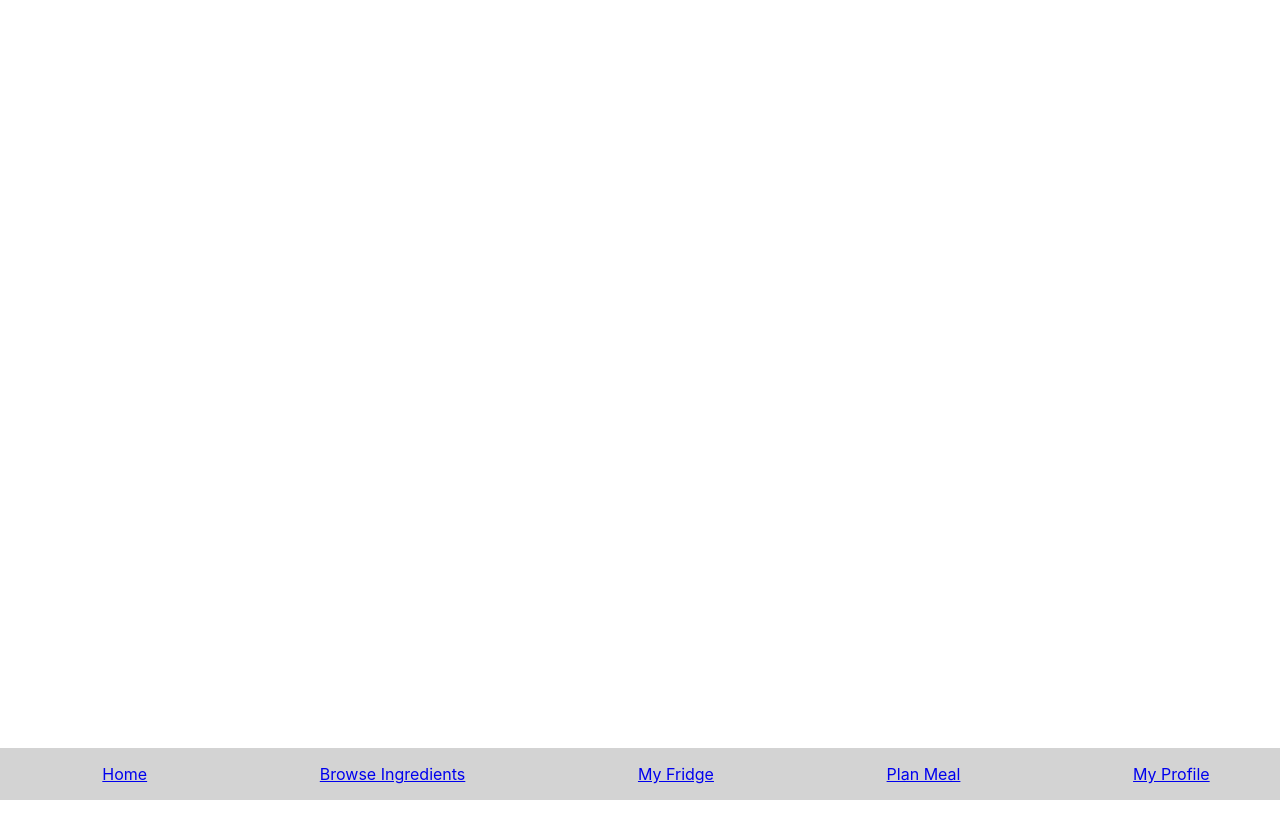
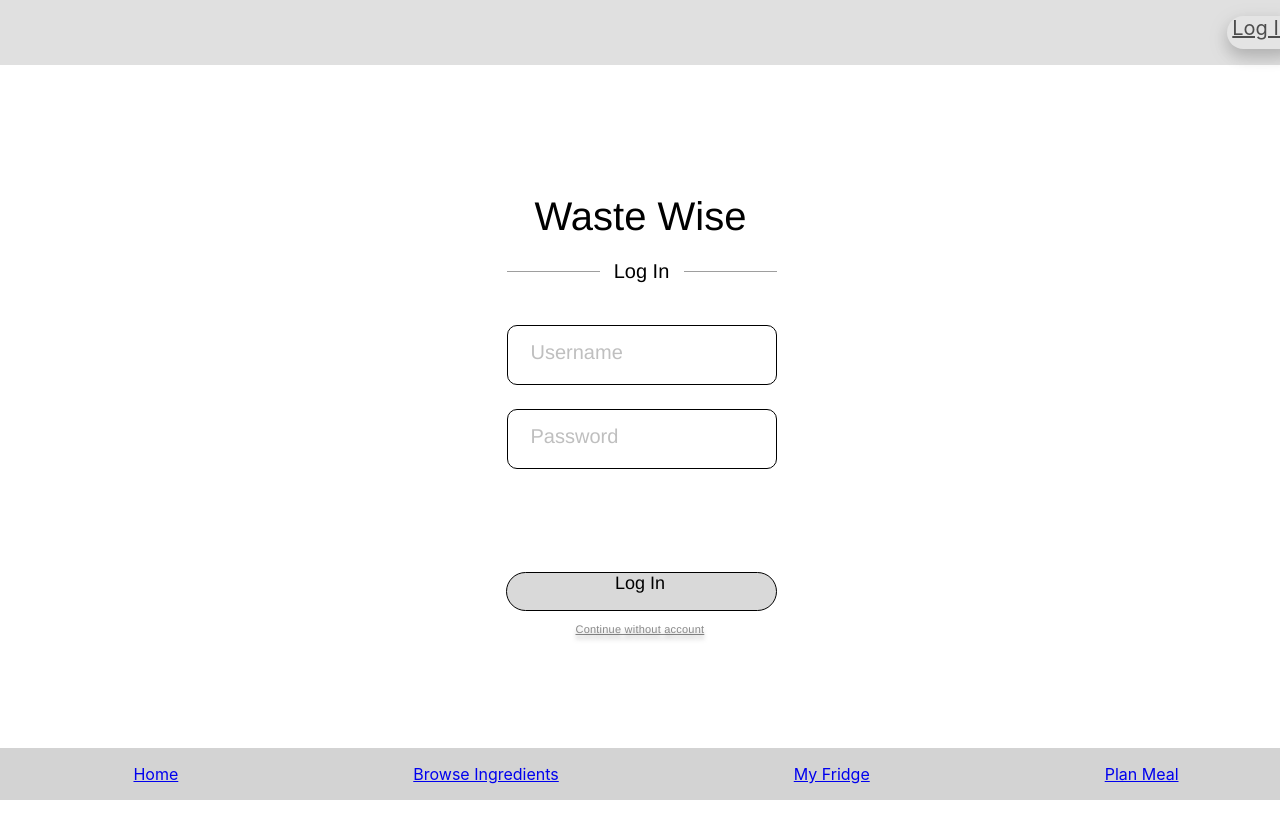
Before and after one commit to agiledev-students-fall2023/4-final-project-agile-architects-1, a React (Create React App) app in the folder front-end/: page /login in a window 1280 px wide. Shown: the top 838 px of the page. Before the commit the page ends 800 px from the top, so only its background shows below. Built offline with nearby package versions, Linux system fonts and the light colour scheme; grey boxes are pictures that could not be loaded.

Commit message:
Adding login page and top nav bar

```diff
--- a/front-end/src/App.css
+++ b/front-end/src/App.css
@@ -7,3 +7,25 @@
     position: absolute;
     bottom: 0;
 }
+
+.Top-Nav{
+    justify-content: space-around;
+    display: flex;
+    padding: 1rem;
+    background-color: lightgrey;
+    opacity: .7;
+    width: 100%;
+    position: absolute;
+    top: 0;
+}
+
+.login-button {
+    background-color: rgb(143, 143, 143);
+    color: black;
+    text-align: center;
+    font-size: 20px;
+    border-radius: 10px;
+    box-shadow: 0 8px 16px 0 rgba(0,0,0,0.2), 0 6px 20px 0 rgba(0,0,0,0.19);
+    position: relative;
+    margin-left: auto;
+}
--- a/front-end/src/App.js
+++ b/front-end/src/App.js
@@ -8,6 +8,7 @@ import MyFridge from './routes/MyFridge';
 import MyProfile from './routes/MyProfile';
 import PlanMeal from './routes/PlanMeal';
 import BrowseIngredients from './routes/Ingredients';
+import Login from './routes/Login';
 
 function App() {
     return (
@@ -18,16 +19,24 @@ function App() {
                 <Route path="/fridge" element={<MyFridge />} />
                 <Route path="/plan" element={<PlanMeal />} />
                 <Route path="/profile" element={<MyProfile />} />
+                <Route path="/login" element={<Login />} />
+
             </Routes>
+            <div className="Top-Nav">
+                <Link className="login-button" to="/login">Log In</Link>
+            </div>
 
             <nav className="Navigation-Bar">
                 <Link className="nav-item" to="/">Home</Link>
                 <Link className="nav-item" to="/browse">Browse Ingredients</Link>
                 <Link className="nav-item" to="/fridge">My Fridge</Link>
                 <Link className="nav-item" to="/plan">Plan Meal</Link>
-                <Link className="nav-item" to="/profile">My Profile</Link>
+
             </nav>
+
+
         </Router>
+
     );
 }
 
--- /dev/null
+++ b/front-end/src/routes/Login.css
@@ -0,0 +1,207 @@
+.log-in {
+    background-color: #ffffff;
+    display: flex;
+    flex-direction: row;
+    justify-content: center;
+    width: 100%;
+  }
+
+  .log-in .div {
+    background-color: #ffffff;
+    height: 852px;
+    position: relative;
+    width: 393px;
+  }
+
+  .log-in .login-page {
+    height: 106px;
+    left: 62px;
+    position: absolute;
+    top: 194px;
+    width: 275px;
+  }
+
+  .log-in .text-wrapper-2 {
+    color: #000000;
+    font-family: "Inter-Regular", Helvetica;
+    font-size: 40px;
+    font-weight: 400;
+    left: 0;
+    letter-spacing: 0;
+    line-height: normal;
+    position: absolute;
+    text-align: center;
+    top: 0;
+    white-space: nowrap;
+    width: 270px;
+  }
+
+  .log-in .overlap-group {
+    height: 40px;
+    left: 1px;
+    position: absolute;
+    top: 66px;
+    width: 270px;
+  }
+
+  .log-in .text-wrapper-3 {
+    color: #000000;
+    font-family: "Inter-Regular", Helvetica;
+    font-size: 20px;
+    font-weight: 400;
+    left: 0;
+    letter-spacing: 0;
+    line-height: normal;
+    position: absolute;
+    text-align: center;
+    top: 0;
+    width: 270px;
+  }
+
+  .log-in .line {
+    height: 1px;
+    left: 0;
+    object-fit: cover;
+    position: absolute;
+    top: 11px;
+    width: 93px;
+  }
+
+  .log-in .img {
+    height: 1px;
+    left: 177px;
+    object-fit: cover;
+    position: absolute;
+    top: 11px;
+    width: 93px;
+  }
+
+  .log-in .post-meal-invite {
+    height: 37px;
+    left: 62px;
+    position: absolute;
+    top: 572px;
+    width: 271px;
+  }
+
+  .log-in .overlap {
+    background-color: #d9d9d9;
+    border: 1px solid;
+    border-color: #000000;
+    border-radius: 72px;
+    height: 37px;
+    position: relative;
+    width: 269px;
+  }
+
+  .log-in .text-wrapper-4 {
+    color: #000000;
+    font-family: "Inter-Regular", Helvetica;
+    font-size: 18px;
+    font-weight: 400;
+    height: 34px;
+    left: 83px;
+    letter-spacing: 0;
+    line-height: normal;
+    position: absolute;
+    text-align: center;
+    top: 0;
+    width: 101px;
+  }
+
+  .log-in .username-input {
+    height: 58px;
+    left: 63px;
+    position: absolute;
+    top: 325px;
+    width: 270px;
+  }
+
+  .log-in .overlap-2 {
+    border-radius: 10px;
+    height: 58px;
+    position: relative;
+    width: 268px;
+  }
+
+  .log-in .text-wrapper-5 {
+    color: #bfbfbf;
+    font-family: "Mallanna-Regular", Helvetica;
+    font-size: 20px;
+    font-weight: 400;
+    height: 28px;
+    left: 24px;
+    letter-spacing: 0;
+    line-height: 27.6px;
+    position: absolute;
+    top: 14px;
+    white-space: nowrap;
+  }
+
+  .log-in .rectangle {
+    border: 1px solid;
+    border-color: #000000;
+    border-radius: 10px;
+    height: 58px;
+    left: 0;
+    position: absolute;
+    top: 0;
+    width: 268px;
+  }
+
+  .log-in .password-input {
+    height: 58px;
+    left: 63px;
+    position: absolute;
+    top: 409px;
+    width: 270px;
+  }
+
+  .log-in .div-wrapper {
+    border: 1px solid;
+    border-color: #000000;
+    border-radius: 10px;
+    height: 58px;
+    position: relative;
+    width: 268px;
+  }
+
+  .log-in .text-wrapper-6 {
+    color: #bfbfbf;
+    font-family: "Mallanna-Regular", Helvetica;
+    font-size: 20px;
+    font-weight: 400;
+    height: 28px;
+    left: 23px;
+    letter-spacing: 0;
+    line-height: 27.6px;
+    position: absolute;
+    top: 13px;
+    white-space: nowrap;
+  }
+
+  .log-in .text-wrapper-continue {
+    color: #898989;
+    font-family: "Roboto-Regular", Helvetica;
+    font-size: 11px;
+    font-weight: 400;
+    left: 132px;
+    letter-spacing: 0.22px;
+    line-height: normal;
+    position: absolute;
+    text-shadow: 0px 4px 4px #00000040;
+    top: 623px;
+    white-space: nowrap;
+  }
+
+  .log-in .component {
+    left: 286px !important;
+    position: absolute !important;
+    top: 14px !important;
+    width: 96px !important;
+  }
+
+  .log-in .login-button-instance {
+    left: 24px !important;
+    width: 49px !important;
+  }
--- /dev/null
+++ b/front-end/src/routes/Login.js
@@ -0,0 +1,41 @@
+import React from "react";
+import { LoginButton } from "./components/LoginButton";
+import { BrowserRouter as Router, Routes, Route, Link } from 'react-router-dom';
+import "./Login.css";
+
+export const Login = () => {
+  return (
+    <div className="log-in">
+      <div className="div">
+        <div className="login-page">
+          <div className="text-wrapper-2">Waste Wise</div>
+          <div className="overlap-group">
+            <div className="text-wrapper-3">Log In</div>
+            <img className="line" alt="Line" src="line-16.svg" />
+            <img className="img" alt="Line" src="line-17.svg" />
+          </div>
+        </div>
+    <div className="post-meal-invite">
+          <div className="overlap">
+            <div className="text-wrapper-4">Log In</div>
+          </div>
+        </div>
+        <div className="username-input">
+          <div className="overlap-2">
+            <div className="text-wrapper-5">Username</div>
+            <div className="rectangle" />
+          </div>
+        </div>
+        <div className="password-input">
+          <div className="div-wrapper">
+            <div className="text-wrapper-6">Password</div>
+          </div>
+        </div>
+
+        <Link className="text-wrapper-continue" to="/login">Continue without account</Link>
+      </div>
+    </div>
+  );
+};
+
+export default Login;
--- /dev/null
+++ b/front-end/src/routes/components/LoginButton.css
@@ -0,0 +1,21 @@
+.login-button {
+    background-color: #d9d9d9;
+    border-radius: 50px;
+    height: 33px;
+    position: relative;
+    width: 69px;
+  }
+
+  .login-button .text-wrapper {
+    color: #000000;
+    font-family: "Inter-Regular", Helvetica;
+    font-size: 12px;
+    font-weight: 400;
+    left: 17px;
+    letter-spacing: 0;
+    line-height: normal;
+    position: absolute;
+    top: 9px;
+    white-space: nowrap;
+    width: 35px;
+  }
--- /dev/null
+++ b/front-end/src/routes/components/LoginButton.js
@@ -0,0 +1,10 @@
+import React from "react";
+import "./LoginButton.css";
+
+export const LoginButton = () => {
+  return (
+    <div className="login-button">
+      <div className="text-wrapper">Log In</div>
+    </div>
+  );
+};
```
Also changed, not shown: package.json (added, +39 -0 lines).
